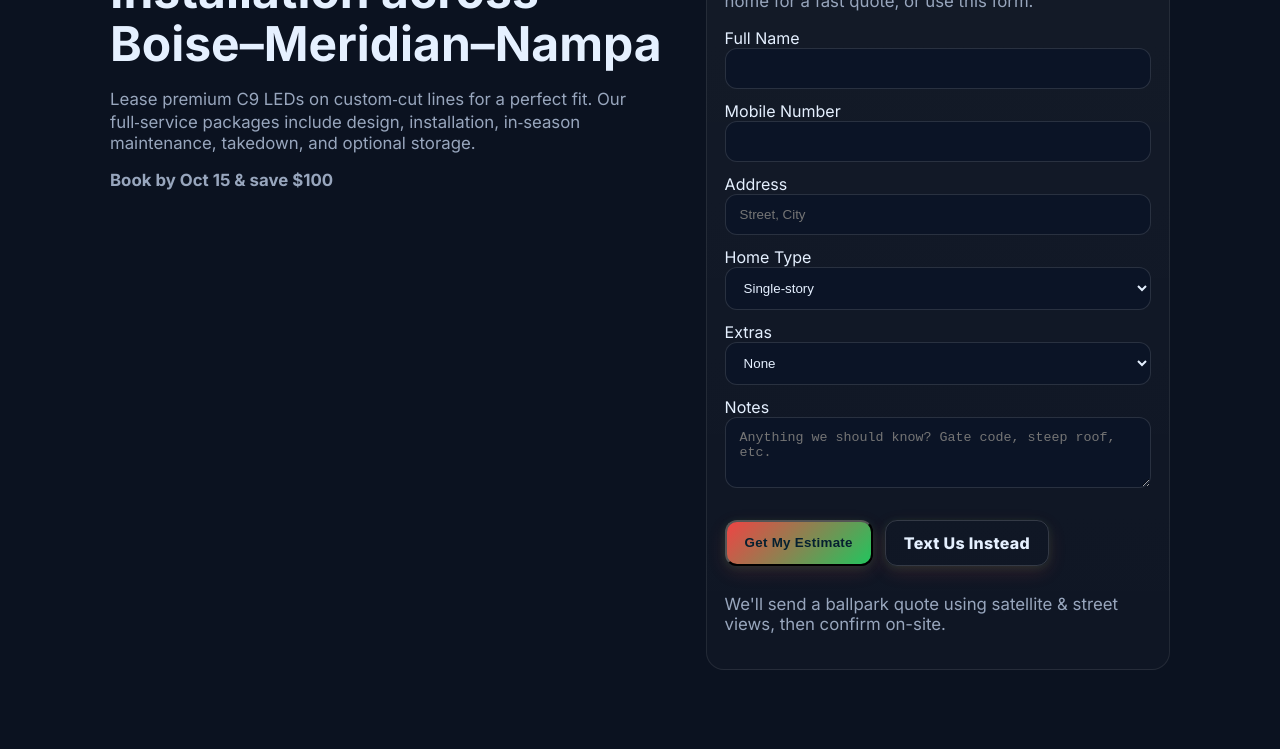
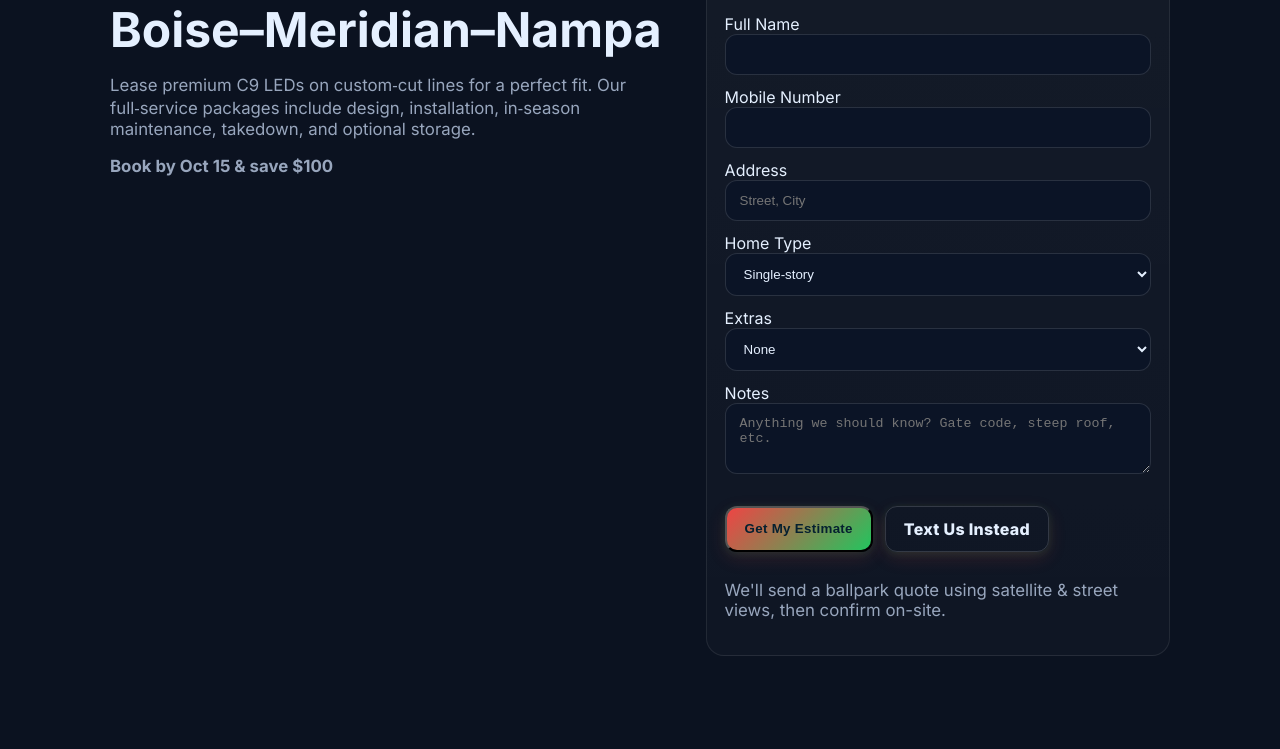
Before and after one commit to braydendunn33/Lightsidaho, a plain HTML site: page index.html in a window 1280 px wide. Shown: the part 331-1080 px from the top of the page. Drawn offline with Linux system fonts and the light colour scheme.

Commit message:
Update index.html

```diff
--- a/index.html
+++ b/index.html
@@ -50,7 +50,7 @@
 
 /* === Tighten header + top-of-page spacing === */
 .nav { padding: 6px 0; }              /* was 16px */
-.hero { padding: 24px 0 44px; }       /* was 56px 0; reduces space under header */
+.hero { padding: 10px 0 44px; }       /* was 56px 0; reduces space under header */
 .hero h1 { margin-top: 6px; }         /* was 12px; optional extra tightening */
 
     /* ===== Bigger header logo & responsive tweaks ===== */
```
